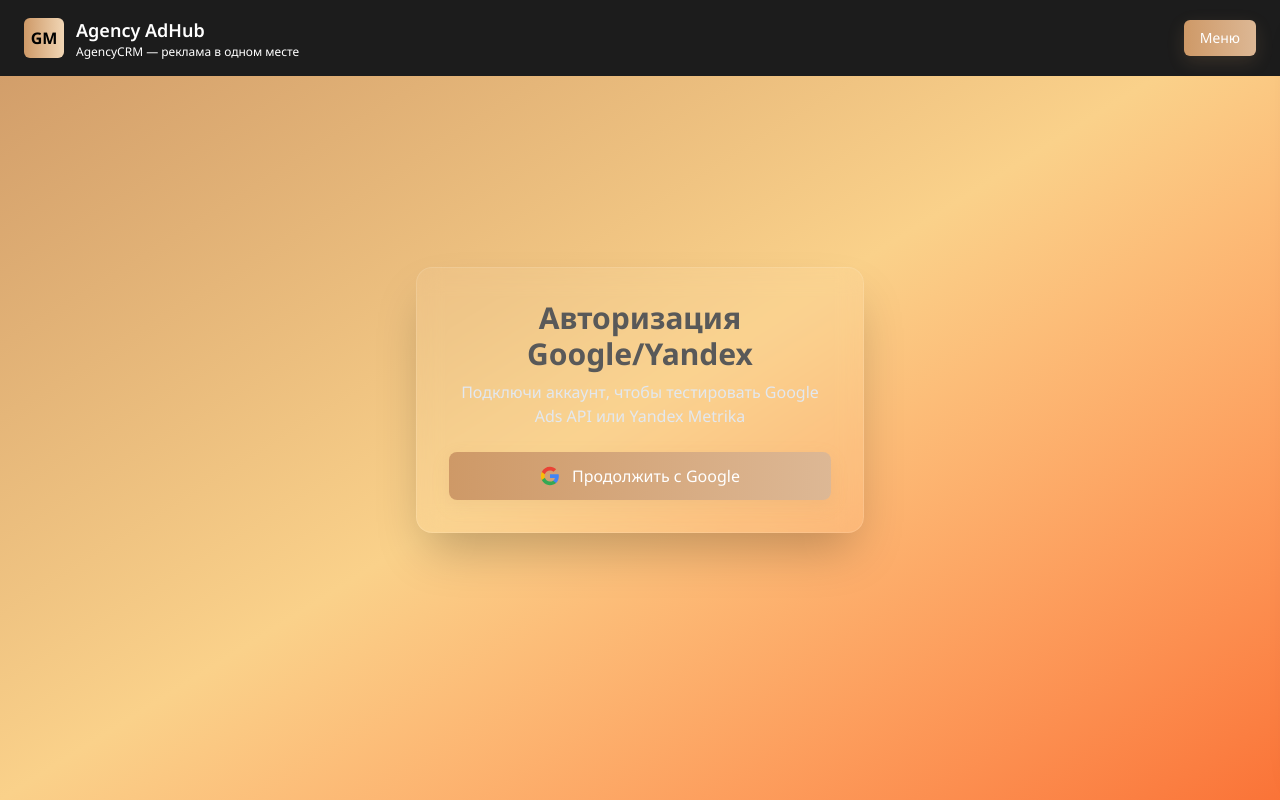
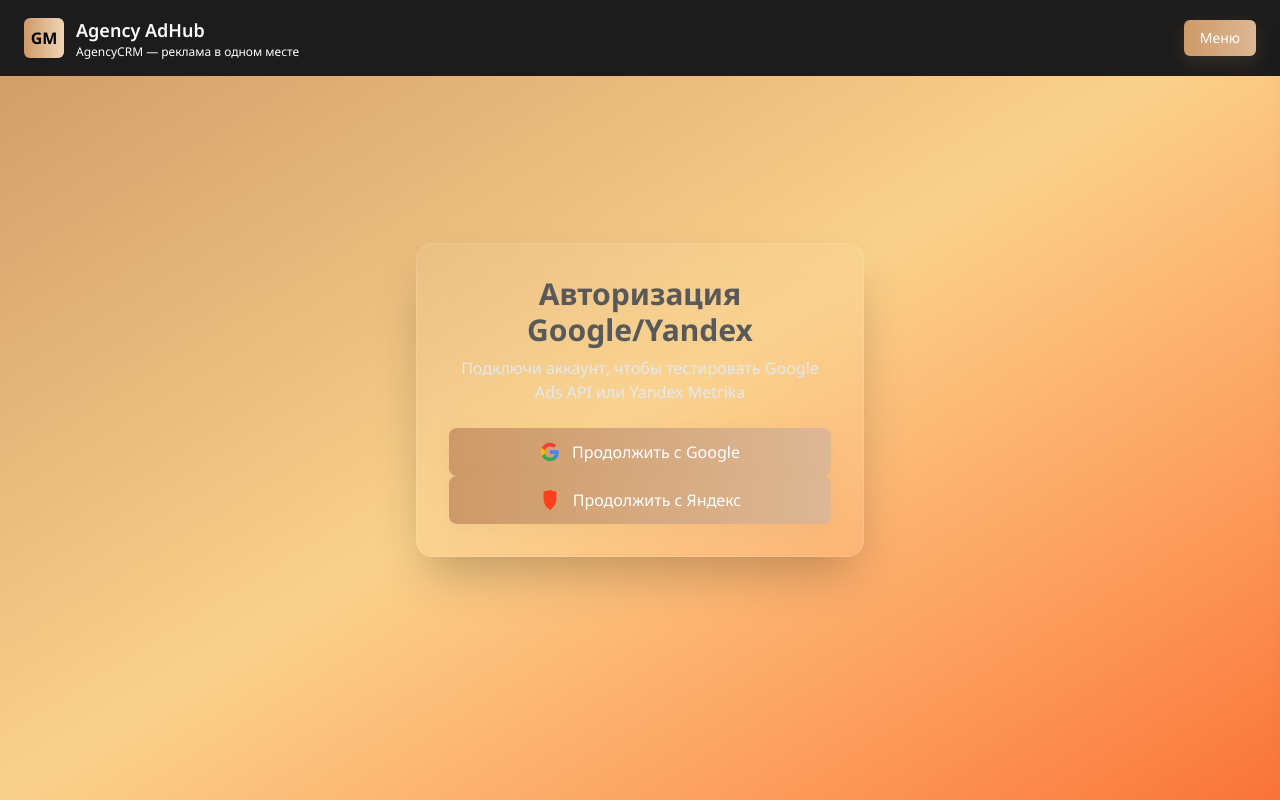
Before and after one commit to v01gh7/AgencyCRM, a Vue app: page /signin in a window 1280 px wide. Built offline with nearby package versions, Linux system fonts and the light colour scheme; no server answers; the HTML template or start-up script is replaced by a standard one.

Commit message:
feat(Auth/Signin/SignIn): integrate Yandex Metrika OAuth

```diff
--- a/src/components/Auth/SignIn/SignIn.vue
+++ b/src/components/Auth/SignIn/SignIn.vue
@@ -5,6 +5,7 @@
       <p class="text-slate-200 mb-6 text-[var(--text-color)] header-subtext">Подключи аккаунт, чтобы тестировать Google Ads API или Yandex Metrika</p>
 
       <GoogleAuth />
+      <YandexAuth />
     </div>
   </div>
 </template>
@@ -12,6 +13,7 @@
 
 <script setup lang="ts">
 import GoogleAuth from '@/components/Auth/SignIn/GoogleAuth.vue'
+import YandexAuth from '@/components/Auth/SignIn/YandexAuth.vue'
 
 </script>
 
```
